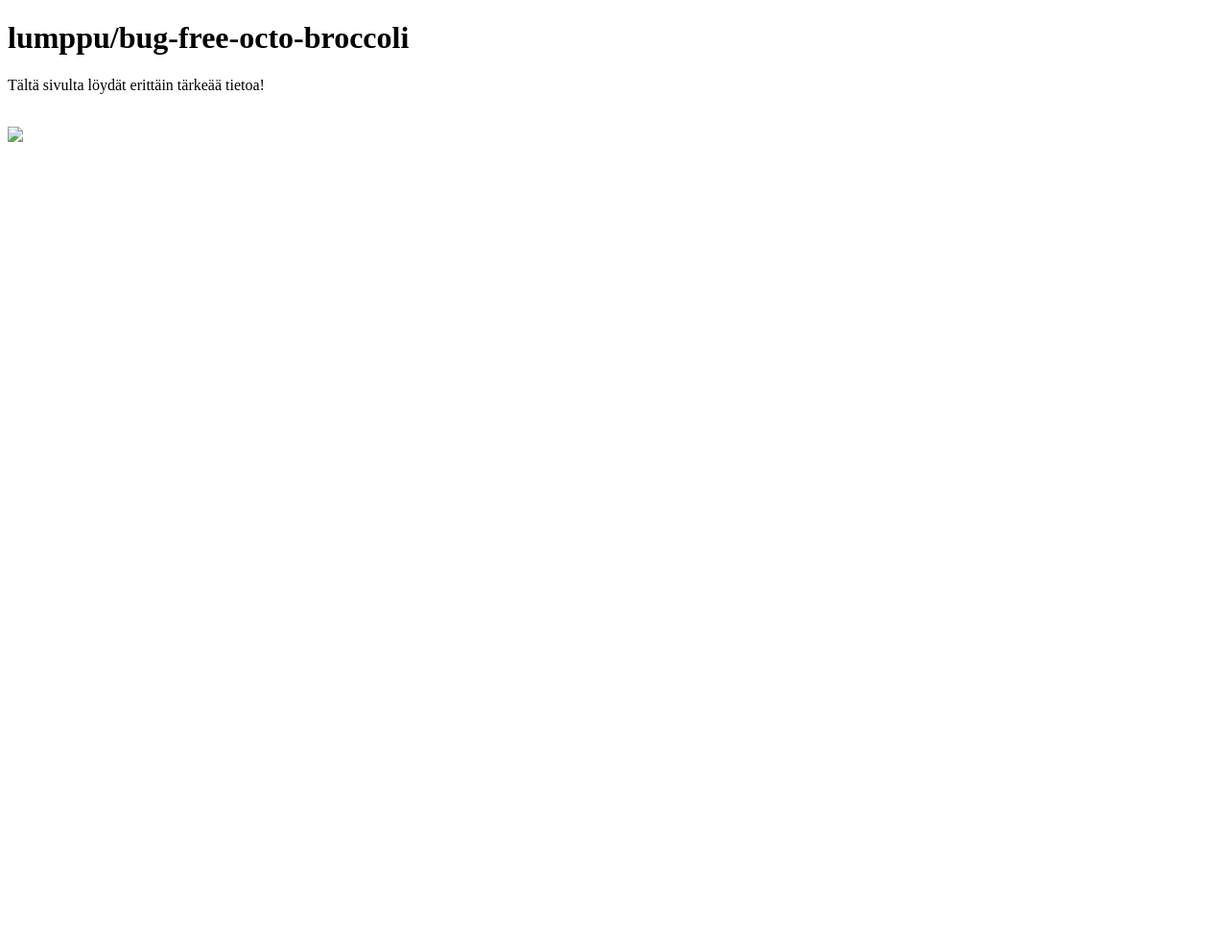
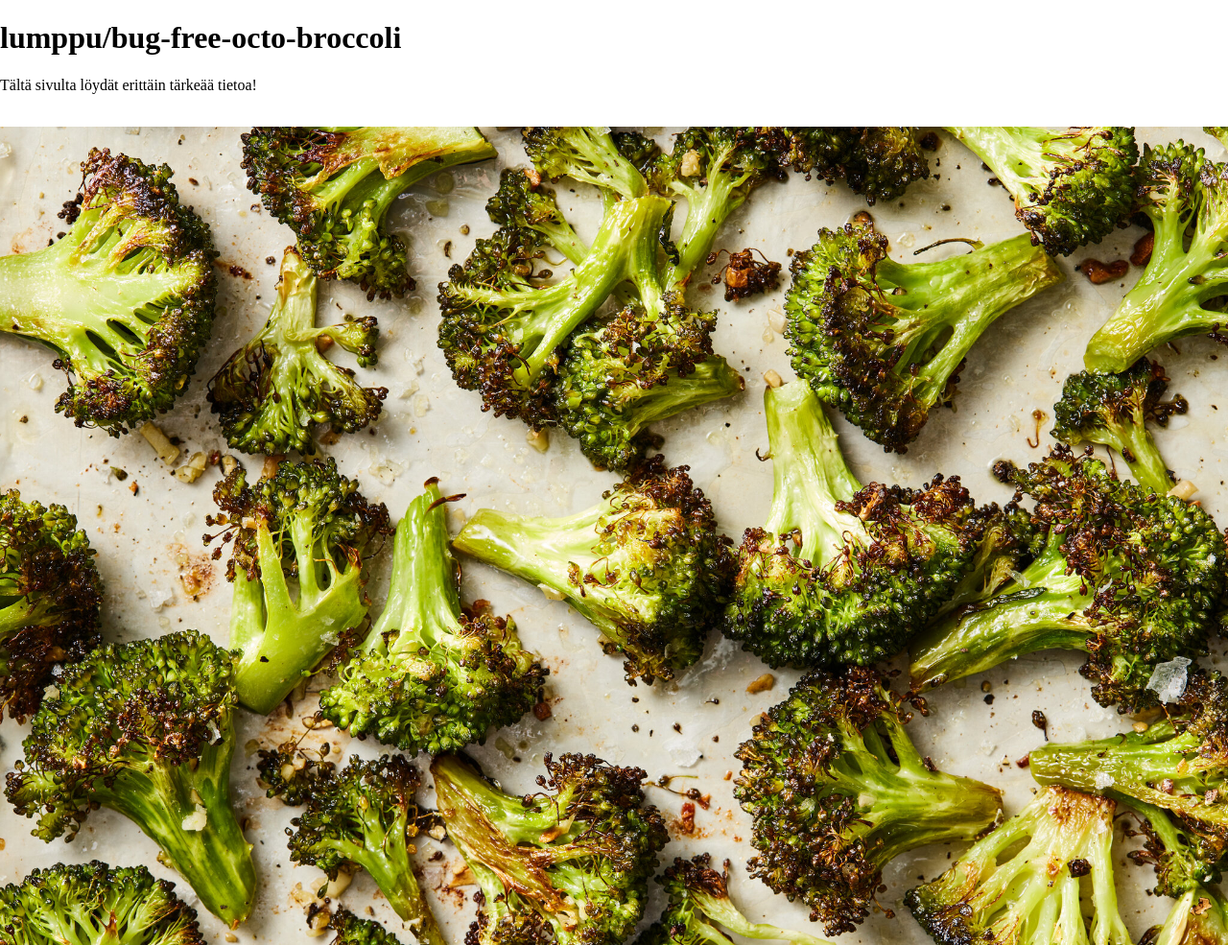
Before and after one commit to lumppu/bug-free-octo-broccoli, a plain HTML site: page index.html in a window 1280 px wide. Shown: the whole page at 96% size. Before the commit the page ends 800 px from the top, so only its background shows below. Drawn offline with Linux system fonts and the light colour scheme; the site is published under a folder, as on GitHub Pages, so addresses that start at the root find nothing.

Commit message:
Update index.html

```diff
--- a/index.html
+++ b/index.html
@@ -3,13 +3,13 @@
   <head>
     <meta charset="utf-8">
     <title>bug-free-octo-broccoli</title>
-    <link href="/style.css" rel="stylesheet" type="text/css" />
+    <link href="style.css" rel="stylesheet" type="text/css" />
   </head>
 
   <body>
     <h1>lumppu/bug-free-octo-broccoli</h1>
     <p>Tältä sivulta löydät erittäin tärkeää tietoa!</p>
     <br>
-    <img id="broccoli-img" src="/LH-Roasted-Broccoli-fhgj-superJumbo.jpg">
+    <img id="broccoli-img" src="LH-Roasted-Broccoli-fhgj-superJumbo.jpg">
   </body>
 </html>
```
